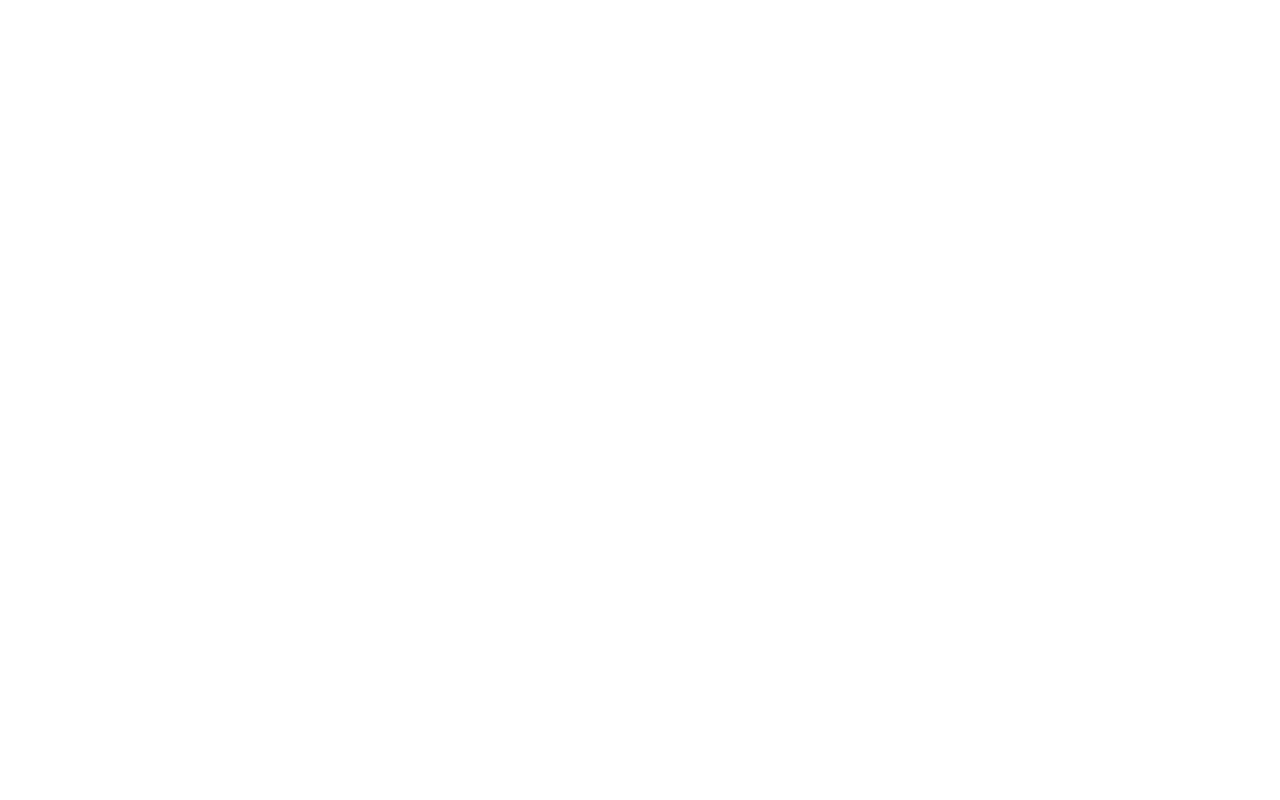
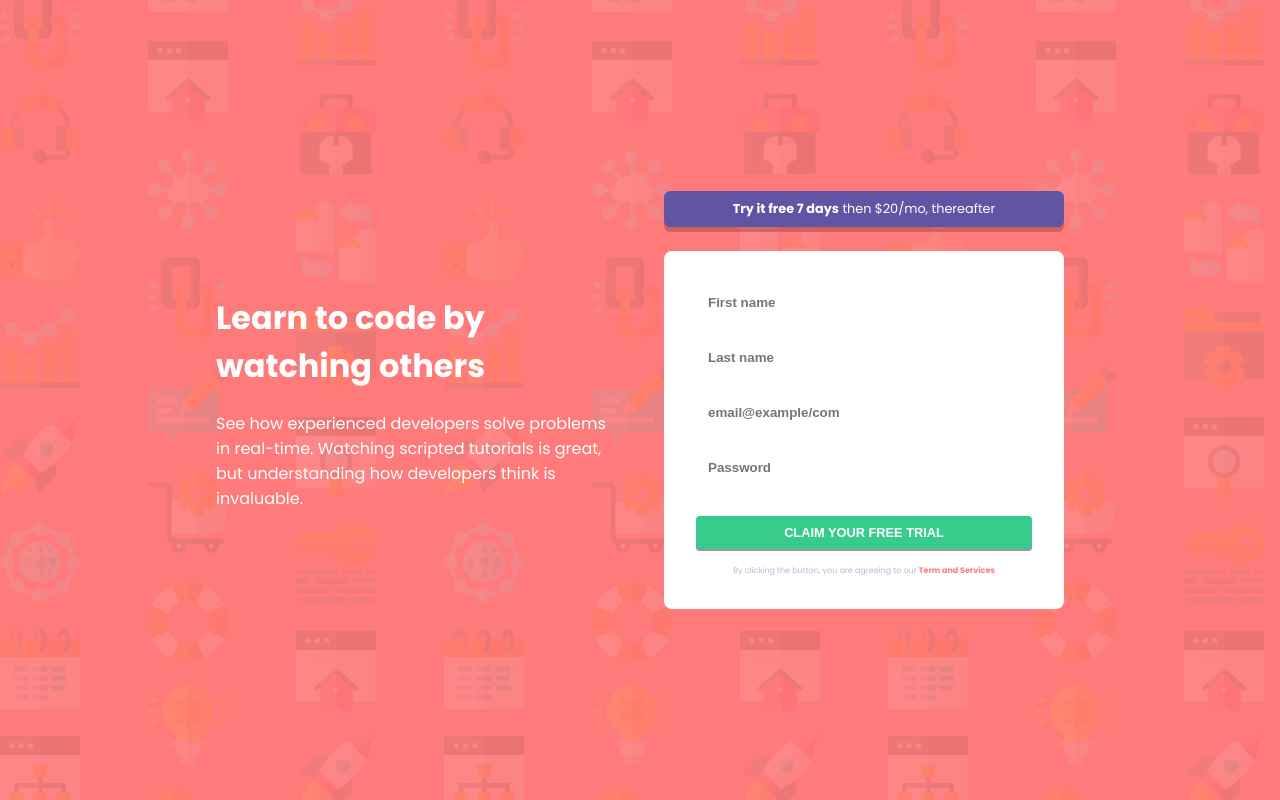
Before and after one commit to elenaquintela/Frontend-mentor-intro-component-with-signup-form-master., a plain HTML site: page index.html in a window 1280 px wide. Drawn offline with Linux system fonts and the light colour scheme.

Commit message:
Challenge finalizado. Con anotaciones

```diff
--- a/css/reset.css
+++ b/css/reset.css
@@ -14,10 +14,13 @@
 }
 
 body {
+    min-height: 100vh;
     margin: 0;
     font-family:'Poppins', sans-serif;
     font-size: 16px;
 }
+
+
 
 img {
     width: 100%;
--- a/css/style.css
+++ b/css/style.css
@@ -0,0 +1,94 @@
+.body {
+    background: var(--color-primary1) url(/images/bg-intro-desktop.png);
+    display: flex;
+    justify-content: center;
+    align-items: center;
+    gap: 3em;
+}
+
+.main-container,
+.form-container {
+    width: 400px;
+}
+
+.main-container {
+    color: white;
+}
+
+.form-container {
+    display: grid;
+    grid-template-rows: auto 1fr;
+    gap: 1.5em;
+
+}
+
+.offer-box {
+    background-color: var(--color-accent);
+    color: white;
+    border-radius: .5em;
+    text-align: center;
+    padding: .7em;
+    font-size: .8em;
+    box-shadow: 0px 5px rgba(0,0,0,0.2);
+
+}
+
+.form {
+    display: grid;
+    gap: 1em;
+    border-radius: .5em;
+    background-color: white;
+    padding: 2em;
+}
+
+input {
+    padding: .9em;
+    border-radius: .3em;
+    border-style: none;
+    color: var(--color-neutral2);
+    font-weight: bold;
+    outline-style: none;
+}
+
+input:hover {
+    border: 1px solid var(--color-accent);
+    color: var(--color-neutral1);
+}
+
+input:focus {
+    border: 1px solid var(--color-accent);
+    color: var(--color-neutral1);
+}
+
+button {
+    background-color: var(--color-primary2);
+    color: white;
+    font-size: .8em;
+    font-weight: bold;
+
+    border-style: none;
+    border-radius: .3em;
+    box-shadow: 0px 2px rgba(0,0,0,0.4);
+    text-align: center;
+    padding: .7em;
+    margin-top: 1em;
+}
+
+.disclaimer {
+    font-size: .5em;
+    text-align: center;
+    color: var(--color-neutral2);
+    margin: 0;
+}
+
+.disclaimer a{
+    color: var(--color-primary1);
+    font-weight: bold;
+}
+
+/* Nun principio facer o css para mobil, e logo adaptalo a desktop con media queries:
+@media (min-width: 400px) {
+    .container {
+        display:flex;
+    }
+}*/
--- a/index.html
+++ b/index.html
@@ -12,8 +12,29 @@
   <title>Frontend Mentor | Intro component with sign up form</title>
 
 </head>
-<body>
+<body class="body">
+  <div class="main-container">
+    <h1>Learn to code by watching others</h1>
+    <p>See how experienced developers solve problems in real-time. Watching scripted tutorials is great, but understanding how developers think is invaluable.</p>
+  </div>
+  <div class="form-container">
+    <div class="offer-box"><strong>Try it free 7 days</strong> then $20/mo, thereafter</div>
+    <form class="form" action="">
 
+        <input type="text" name="first-name" placeholder="First name">
+
+        <input type="text" name="last-name" placeholder="Last name">
+
+
+        <input type="email" name="email" placeholder="email@example/com">
+
+        <input type="password" name="password" placeholder="Password">
+
+      <button>CLAIM YOUR FREE TRIAL</button>
+
+      <p class="disclaimer">By clicking the button, you are agreeing to our <a href="">Term and Services</a></p>
+    </form>
+  </div>
 
 </body>
 </html>
```
